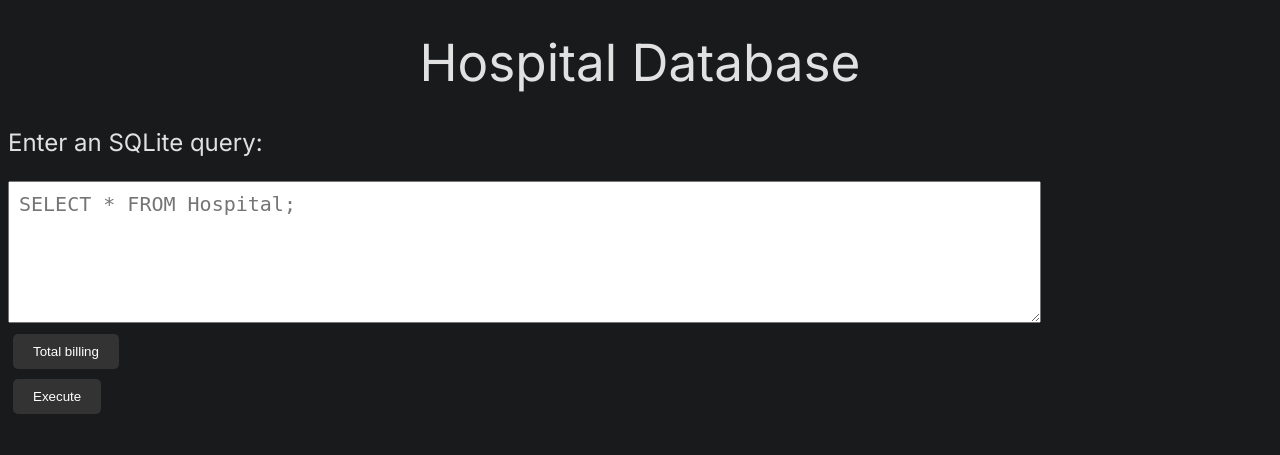
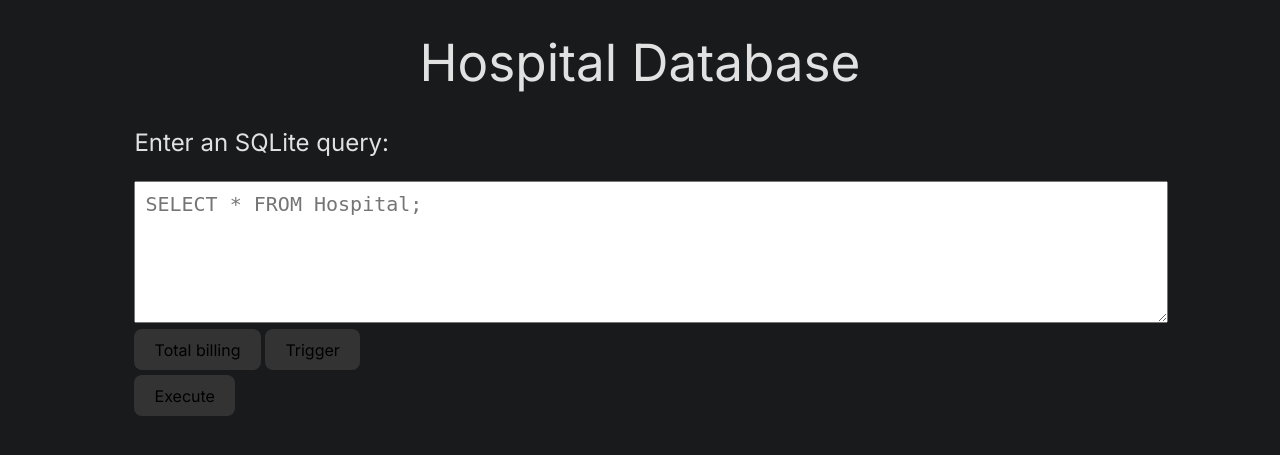
Before and after one commit to angelohoeung/hospital-database, a Flask app: page / in a window 1280 px wide. Shown: the part 52-507 px from the top of the page. Run offline with Flask 2, Linux system fonts and the light colour scheme.

Commit message:
Improved styling, added trigger button Changed screenshot, updated README.md, renamed queries to .sql

```diff
--- a/src/app.py
+++ b/src/app.py
@@ -27,7 +27,17 @@ SELECT hospital.hospital_name, SUM(billing.billing_amount) as sum_billingamount
 FROM Hospital hospital
 INNER JOIN Billing billing ON patient.patient_ID = billing.patient_ID
 INNER JOIN Patient patient ON hospital.hospital_ID = patient.hospital_ID
-GROUP BY hospital.hospital_name;"""
+GROUP BY hospital.hospital_name;""",
+"Trigger": """-- Query 2: Send Error message/trigger warning when Patient's date of check-in is chronological and valid after their check-out date
+-- 'trigger_validchronDate' is the trigger used to validate a given patient date of hospital check-in when a tuple is newly inputted within table of "Patient"
+-- If a given patient's date of check-in is after ('greater than') their check-out, then a trigger will be thus raised (as it should only be before or on the check-out date)
+-- The raised trigger will give a message of error that the patient's check-in date should be before the check-out date
+
+CREATE TRIGGER trigger_validchronDate BEFORE INSERT ON Patient
+WHEN patient_checkindate > patient_checkoutdate
+BEGIN
+SELECT RAISE(ABORT, 'Error: The patient should check-in on a date that is identical to or before the date they checked out!');
+END;"""
 }
     if request.method == 'POST':
         query_text = request.form['query_text']
--- a/src/static/style.css
+++ b/src/static/style.css
@@ -52,11 +52,11 @@ form {
 
 textarea {
   padding: 10px;
-  width: 80%;
+  width: 100%;
   font-size: 20px;
 }
 
-button,
+/* button,
 input[type="submit"] {
   background-color: #333;
   color: #fff;
@@ -64,7 +64,36 @@ input[type="submit"] {
   padding: 10px 20px;
   border-radius: 5px;
   cursor: pointer;
-  margin:5px
+  margin: 5px;
+} */
+
+button,
+input[type="submit"] {
+  border-radius: 8px;
+  border: 1px solid transparent;
+  padding: 0.6em 1.2em;
+  font-size: 1em;
+  font-weight: 500;
+  font-family: inherit;
+  background-color: #333;
+  cursor: pointer;
+  transition: border-color 0.25s;
+}
+
+button:hover,
+input[type="submit"]:hover {
+  border-color: #646cff;
+}
+
+button:focus,
+button:focus-visible,
+input[type="submit"]:focus,
+input[type="submit"]:focus-visible {
+  outline: 4px auto -webkit-focus-ring-color;
+}
+
+input[type="submit"] {
+  margin-top: 5px;
 }
 
 .error {
@@ -73,8 +102,12 @@ input[type="submit"] {
 }
 
 table {
+  display: block;
   border-collapse: collapse;
   margin-top: 20px;
+  width: 100%;
+  overflow-x: auto;
+  white-space: nowrap;
 }
 
 th,
@@ -88,3 +121,8 @@ th {
   background-color: #333;
   color: #fff;
 }
+
+.content {
+  margin: auto;
+  width: 80%;
+}
--- a/src/templates/index.html
+++ b/src/templates/index.html
@@ -3,6 +3,7 @@
   <head>
     <meta name="viewport" content="width=device-width, initial-scale=1.0" />
     <title>Hospital Database</title>
+    <link rel="shortcut icon" href="#">
     <link
       rel="stylesheet"
       type="text/css"
@@ -16,6 +17,7 @@
       </ul>
     </nav>
     <h1>Hospital Database</h1>
+    <div class="content">
       <h2>Enter an SQLite query:</h2>
       <form method="POST">
         <textarea name="query_text" rows="5" placeholder="SELECT * FROM Hospital;">{% if query_text %}{{ query_text }}{% endif %}</textarea>
@@ -50,5 +52,6 @@
           </tbody>
         </table>
       {% endif %}
+    </div>
   </body>
 </html>
```
Also changed, not shown: README.md, 5 other files. Lines whose indentation alone changed are shown as unchanged.
